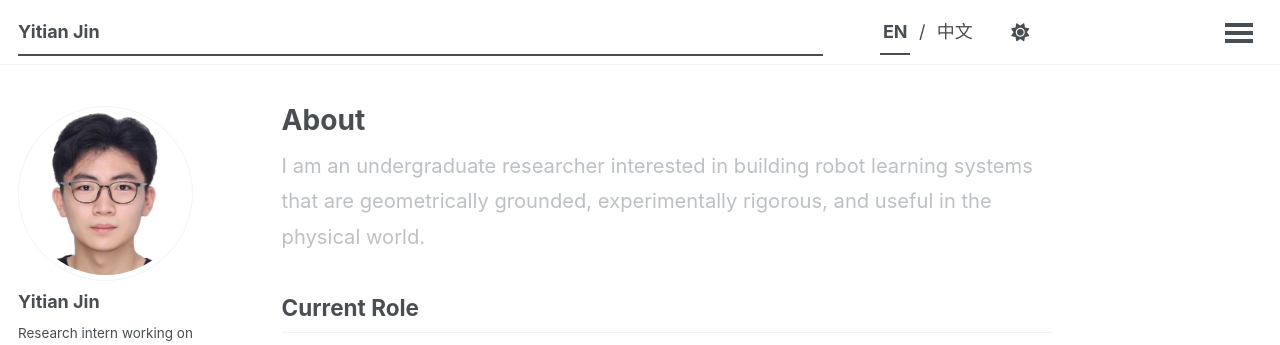
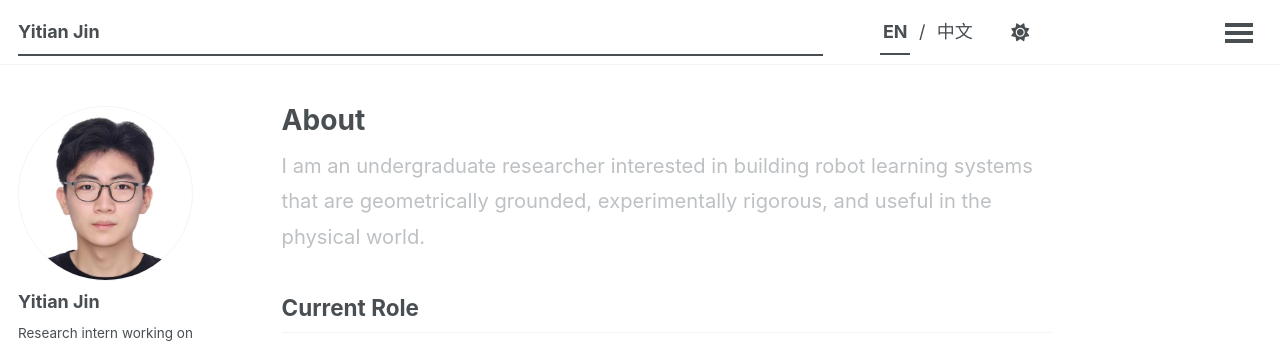
Before and after one commit to yj244-jyt/yj244-jyt.github.io, a Jekyll site: the page built from _pages/about.md, in a window 1280 px wide. Shown: the top 345 px of the page. Built offline with Jekyll 4.4.1, drawn with Linux system fonts in a browser that asks for light colours; a script that is not in the unit is left out.

Commit message:
Show more of profile portrait

```diff
--- a/_includes/author-profile.html
+++ b/_includes/author-profile.html
@@ -5,7 +5,9 @@
 
 <div itemscope itemtype="https://schema.org/Person">
   <div class="author__avatar">
-    <img src="{{ author.avatar | prepend: "/images/" | prepend: base_path }}" alt="Yitian Jin" fetchpriority="high" itemprop="image" />
+    <div class="author__avatar-frame">
+      <img src="{{ author.avatar | prepend: "/images/" | prepend: base_path }}" alt="Yitian Jin" fetchpriority="high" itemprop="image" />
+    </div>
   </div>
 
   <div class="author__content">
--- a/assets/css/main.scss
+++ b/assets/css/main.scss
@@ -66,10 +66,33 @@
   display: none;
 }
 
-.author__avatar img {
+.author__avatar-frame {
+  position: relative;
+  width: 36px;
   aspect-ratio: 1;
-  object-fit: cover;
-  object-position: center 15%;
+  overflow: hidden;
+  border-radius: 50%;
+  background: #fff;
+}
+
+.author__avatar-frame img {
+  position: absolute;
+  top: 0;
+  left: 50%;
+  width: 88%;
+  height: auto;
+  max-width: none;
+  padding: 0;
+  border: 0;
+  border-radius: 0;
+  transform: translateX(-50%);
+}
+
+@media screen and (min-width: 1024px) {
+  .author__avatar-frame {
+    width: 175px;
+    border: 1px solid var(--global-border-color);
+  }
 }
 
 .home-lead {
```
